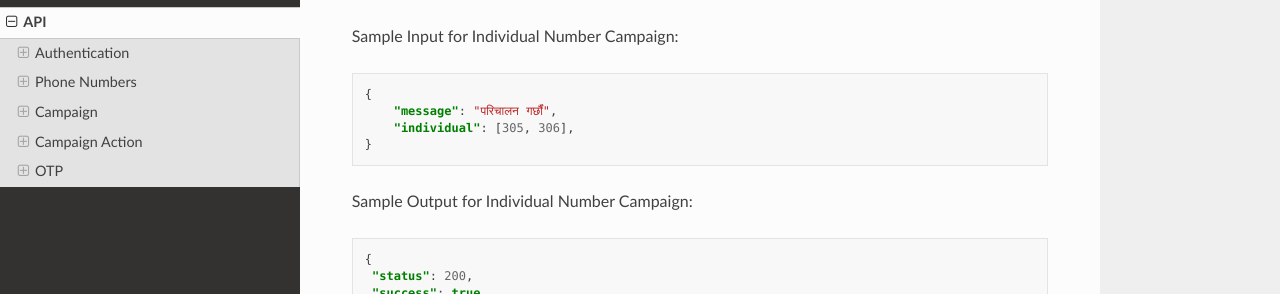
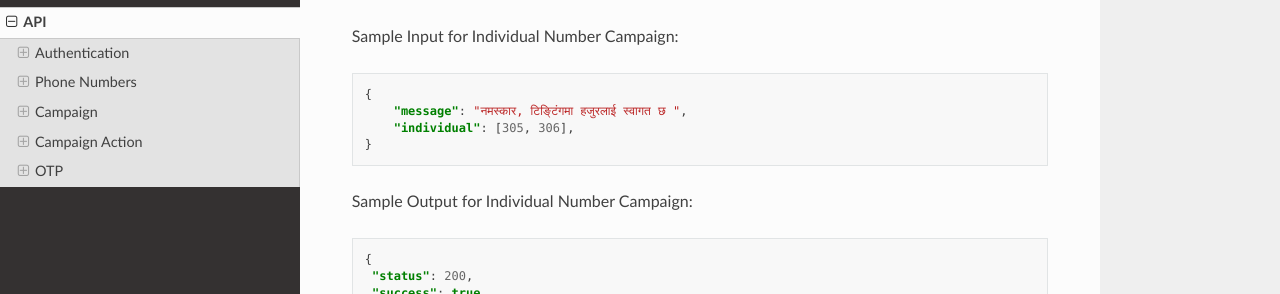
Before and after one commit to anjelikaprixa/TingTing, a Sphinx documentation site: the page built from docs/source/api.rst, in a window 1280 px wide and 900 px high, scrolled down 11658 px. Shown: the part 156-450 px from the top of the window. Built offline with Sphinx 7.4.7 and the Read the Docs theme 2.0.0, drawn with Linux system fonts in a browser that asks for light colours.

Commit message:
Update api.rst

```diff
--- a/docs/source/api.rst
+++ b/docs/source/api.rst
@@ -699,7 +699,7 @@ Sample Input for Individual Number Campaign:
 .. code-block:: json
 
    {
-       "message": "परिचालन गर्छौं",
+       "message": "नमस्कार, टिङ्टिंगमा हजुरलाई स्वागत छ ",
        "individual": [305, 306],
    }
 
```
